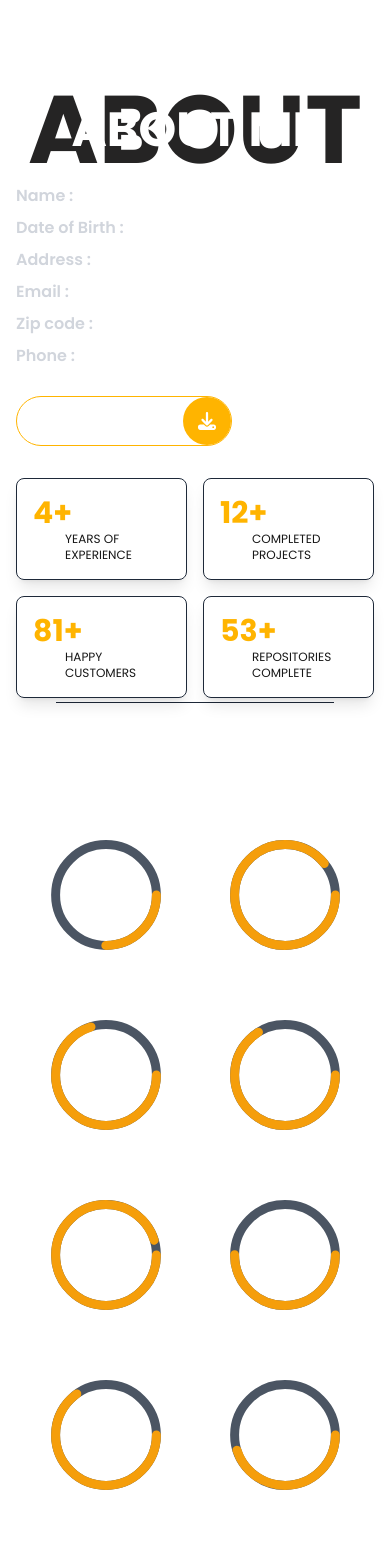
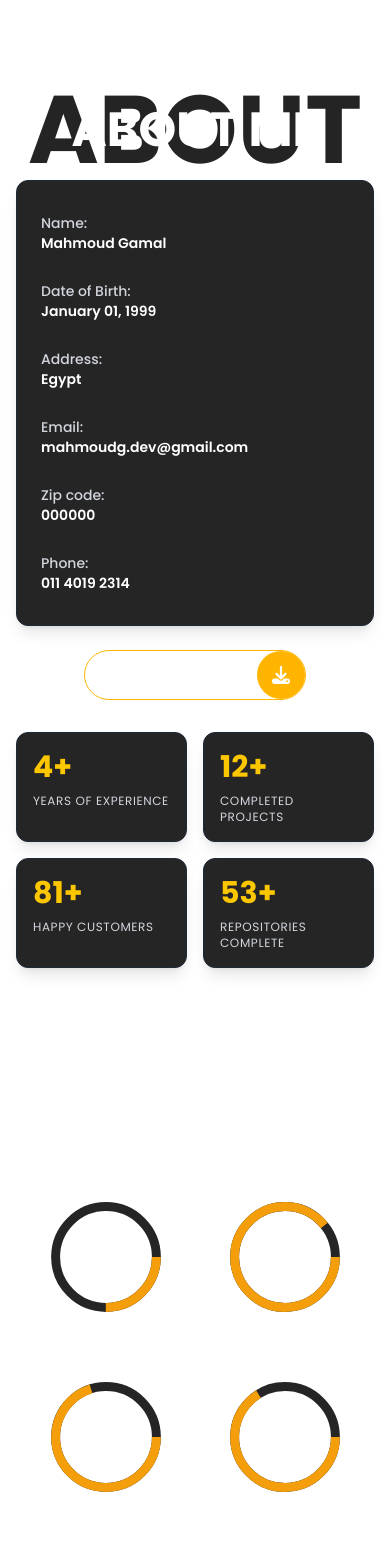
Before and after one commit to roone858/Mahmoud-Gamal---Portfolio, a Next.js app: page /about in a window 390 px wide. Shown: the top 1560 px of the page. Built offline with nearby package versions, Linux system fonts and the light colour scheme.

Commit message:
handle about responsive

```diff
--- a/src/app/about/page.tsx
+++ b/src/app/about/page.tsx
@@ -19,53 +19,78 @@ const About = () => {
     { label: 'Email', value: 'mahmoudg.dev@gmail.com' },
     { label: 'Zip code', value: '000000' },
     { label: 'Phone', value: '011 4019 2314' },
-  ]
+  ];
+
+  const stats = [
+    { value: "4+", label: "Years of Experience" },
+    { value: "12+", label: "Completed Projects" },
+    { value: "81+", label: "Happy Customers" },
+    { value: "53+", label: "Repositories Complete" }
+  ];
 
   return (
-    <section className="py-8 pb-24 mx-auto px-4 max-w-7xl">
+    <section className="py-8 pb-24 mx-auto px-4 sm:px-6 lg:px-8">
       <Header title="about" subtitle="about me" />
 
-      <div className="grid grid-cols-1 md:grid-cols-2 gap-8 ">
-        <div>
-          <div className="w-full mb-6">
-            <ul>
+      <div className="grid grid-cols-1 lg:grid-cols-2 gap-8 md:gap-12">
+        {/* Personal Info Section */}
+        <div className="space-y-6">
+          <div className="bg-charcoal backdrop-blur-sm p-6 rounded-xl border border-gray-800 shadow-lg">
+            <ul className="space-y-3">
               {aboutItems.map((item, index) => (
-                <li key={index} className="flex justify-between py-1">
-                  <span className="text-gray-300 font-semibold">{item.label} : </span>
-                  <span className="text-white">{item.value}</span>
+                <li key={index} className="flex flex-col sm:flex-row justify-between py-2">
+                  <span className="text-gray-300 font-medium text-sm sm:text-base">
+                    {item.label}:
+                  </span>
+                  <span className="text-white font-semibold text-sm sm:text-base">
+                    {item.value}
+                  </span>
                 </li>
               ))}
             </ul>
           </div>
 
-          <Button icon={faDownload} text="download cv" />
+          <div className="flex justify-center sm:justify-start">
+            <Button
+              icon={faDownload}
+              text="Download CV"
+            />
+          </div>
         </div>
 
+        {/* Stats Grid */}
         <div className="grid grid-cols-2 gap-4 sm:gap-6">
-          <div className="border border-gray-800 p-4 sm:p-6 rounded-lg shadow-lg">
-            <h3 className="text-3xl sm:text-4xl text-yellow font-bold">4+</h3>
-            <p className="text-xs sm:text-sm pl-8 sm:pl-12 uppercase">Years of Experience</p>
-          </div>
-          <div className="border border-gray-800 p-4 sm:p-6 rounded-lg shadow-lg">
-            <h3 className="text-3xl sm:text-4xl text-yellow font-bold">12+</h3>
-            <p className="text-xs sm:text-sm pl-8 sm:pl-12 uppercase">Completed Projects</p>
-          </div>
-          <div className="border border-gray-800 p-4 sm:p-6 rounded-lg shadow-lg">
-            <h3 className="text-3xl sm:text-4xl text-yellow font-bold">81+</h3>
-            <p className="text-xs sm:text-sm pl-8 sm:pl-12 uppercase">Happy Customers</p>
-          </div>
-          <div className="border border-gray-800 p-4 sm:p-6 rounded-lg shadow-lg">
-            <h3 className="text-3xl sm:text-4xl text-yellow font-bold">53+</h3>
-            <p className="text-xs sm:text-sm pl-8 sm:pl-12 uppercase">repositories complete</p>
-          </div>
+          {stats.map((stat, index) => (
+            <div
+              key={index}
+              className="bg-charcoal backdrop-blur-sm p-4 sm:p-6 rounded-xl border border-gray-800 shadow-lg hover:border-yellow-400 transition-colors duration-300"
+            >
+              <h3 className="text-3xl sm:text-4xl font-bold text-yellow-400 mb-2">
+                {stat.value}
+              </h3>
+              <p className="text-xs sm:text-sm text-gray-300 uppercase tracking-wider">
+                {stat.label}
+              </p>
+            </div>
+          ))}
         </div>
       </div>
-      <hr className="text-gray-800 mx-10 mt-1"></hr>
-      <Skills />
-      <hr className="text-gray-800  mx-10 mt-1"></hr>
-      <ExperienceEducation />
+
+      {/* Divider */}
+      <div className="my-12 mx-4 sm:mx-20">
+        <hr className="border-t border-white/25" />
+      </div>
+
+      {/* Skills & Experience Sections */}
+      <div className="space-y-12">
+        <Skills />
+        <div className="my-12 mx-4 sm:mx-20">
+          <hr className="border-t border-white/25" />
+        </div>
+        <ExperienceEducation />
+      </div>
     </section>
-  )
-}
+  );
+};
 
-export default About
+export default About;
--- a/src/app/globals.css
+++ b/src/app/globals.css
@@ -13,11 +13,13 @@
   --font-mono: var(--font-geist-mono);
   --color-secondary: rgb(43, 42, 42);
   --color-yellow: #ffb400;
+  --color-charcoal: #252525;
 }
 
 @media (prefers-color-scheme: dark) {
   :root {
     --background: #111;
+    --charcoal: #252525;
     --foreground: #ededed;
   }
 }
--- a/src/components/ExperienceEducation.tsx
+++ b/src/components/ExperienceEducation.tsx
@@ -55,7 +55,7 @@ const ExperienceEducation: React.FC = () => {
           <div key={index} className="flex items-start mb-8 md:mb-12 relative group">
             {/* Timeline connector */}
             {index !== items.length - 1 && (
-              <div className="absolute left-5 top-10 h-full w-0.5 bg-gray-700 group-last:hidden"></div>
+              <div className="absolute left-5 top-10 h-full w-0.5 bg-charcoal group-last:hidden"></div>
             )}
 
             <div className="flex-shrink-0 mr-4 md:mr-6 z-10">
--- a/src/components/Header.tsx
+++ b/src/components/Header.tsx
@@ -12,7 +12,7 @@ const Header: React.FC<HeaderProps> = ({ title, subtitle }) => {
       <h2 className="absolute text-8xl text-[#252424]  uppercase text-center text-nero font-poppins font-black left-1/2 top-1/2 -translate-x-1/2 -translate-y-1/2">
         {title}
       </h2>
-      <h1 className="relative text-5xl text-center text-white uppercase font-black font-poppins left-1/2 top-1/2 -translate-x-1/2 -translate-y-1/2 z-10">
+      <h1 className="relative  text-5xl text-center text-white uppercase font-black font-poppins left-1/2 top-1/2 -translate-x-1/2 -translate-y-1/2 z-10">
         {subtitle}
       </h1>
     </div>
--- a/src/components/NavMenu.tsx
+++ b/src/components/NavMenu.tsx
@@ -12,11 +12,11 @@ import Link from "next/link";
 
 const NavMenu: React.FC = () => {
   const navItems = [
-    { icon: faHome, label: "Home", href: "#", active: true },
-    { icon: faUser, label: "About", href: "#" },
-    { icon: faBriefcase, label: "Portfolio", href: "#" },
-    { icon: faEnvelope, label: "Contact", href: "#" },
-    { icon: faComments, label: "Blog", href: "#" },
+    { icon: faHome, label: "Home", href: "/", active: true },
+    { icon: faUser, label: "About", href: "about" },
+    { icon: faBriefcase, label: "Portfolio", href: "portfolio" },
+    { icon: faEnvelope, label: "Contact", href: "contact" },
+    { icon: faComments, label: "Blog", href: "blog" },
   ];
 
   return (
--- a/src/components/Skills.tsx
+++ b/src/components/Skills.tsx
@@ -13,10 +13,10 @@ const Skills: React.FC = () => {
   ];
 
   return (
-    <div className="min-h-screen text-white py-12 px-4 md:px-12">
+    <div className="min-h-screen text-white   ">
       <h1 className="text-4xl md:text-5xl font-bold text-center mb-12">MY SKILLS</h1>
 
-      <div className="max-w-7xl mx-auto grid grid-cols-2 sm:grid-cols-3 lg:grid-cols-4 gap-8">
+      <div className="max-w-7xl mx-auto grid grid-cols-2 sm:grid-cols-3 lg:grid-cols-4 gap-8 py-12 px-4 md:px-12">
         {skills.map((skill, index) => (
           <div key={index} className="flex flex-col items-center">
             <div className="relative w-28 h-28 sm:w-32 sm:h-32">
@@ -27,7 +27,7 @@ const Skills: React.FC = () => {
                   cy="50"
                   r="45"
                   fill="none"
-                  stroke="#4B5563"
+                  stroke="#252525"
                   strokeWidth="8"
                 />
                 {/* Progress circle */}
@@ -38,7 +38,6 @@ const Skills: React.FC = () => {
                   fill="none"
                   stroke="#F59E0B"
                   strokeWidth="8"
-                  strokeLinecap="round"
                   strokeDasharray="283"
                   strokeDashoffset={283 - (283 * skill.percentage) / 100}
                 />
```
